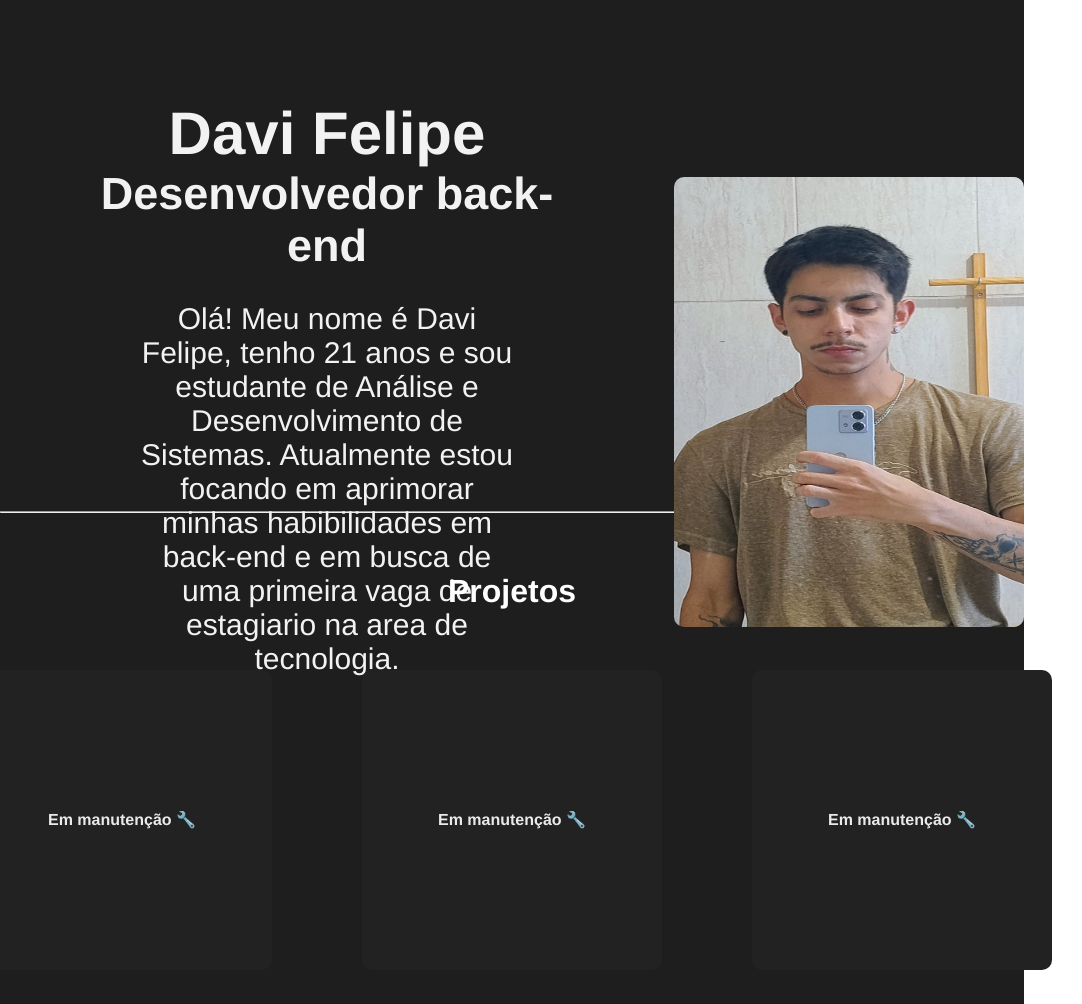
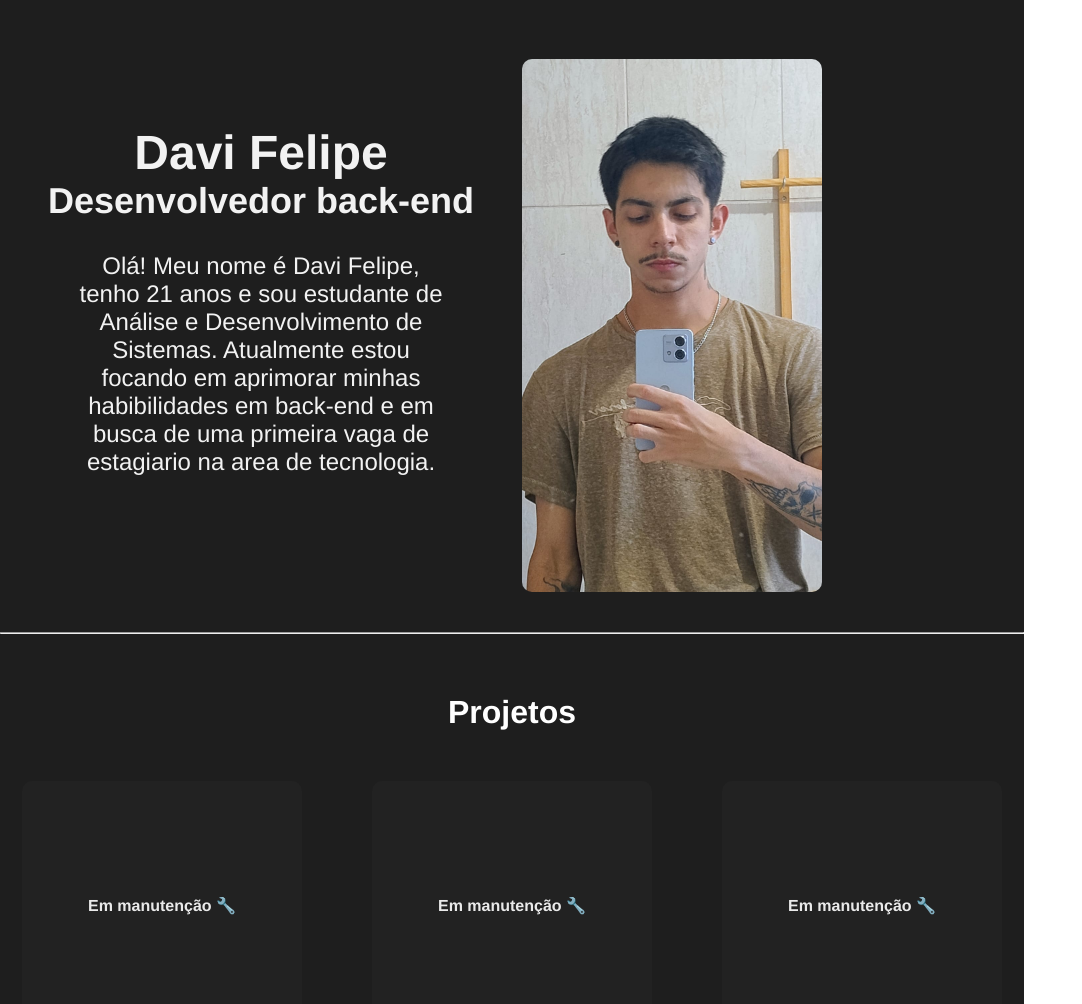
Before and after one commit to Daviiii-web/portfolio, a plain HTML site: page index.html in a window 1024 px wide. Shown: the part 116-1120 px from the top of the page, 1082 px wide, since content can reach past the window. Drawn offline with Linux system fonts and the light colour scheme.

Commit message:
Atualizando responsividade

```diff
--- a/css/style.css
+++ b/css/style.css
@@ -262,7 +262,7 @@ html {
 }
 
 
-@media (max-width: 900px) {
+@media (max-width: 900px ) {
 
 
   .navegacao-pagina {
@@ -345,3 +345,59 @@ html {
     font-size: 16px;
   }
 }
+
+@media (max-width: 1200px) and (min-width: 901px) {
+  .container {
+    display: grid;
+    grid-template-columns: 1fr 1fr;
+    gap: 20px;
+    align-items: center;
+    justify-content: center;
+    padding: 40px 20px;
+    font-size: 24px;
+    height: auto;
+    text-align: center;
+  }
+
+  .texto {
+    padding: 20px;
+    font-size: 24px;
+  }
+
+  .foto-davi {
+    width: 300px;
+    height: auto;
+    margin-top: 20px;
+  }
+
+  .projetos-quadrados {
+    flex-wrap: wrap;
+    justify-content: center;
+  }
+
+  .projetos-quadrados div {
+    width: 280px;
+    height: 250px;
+    margin: 20px;
+  }
+
+  .btn-contato {
+    font-size: 18px;
+    padding: 14px 24px;
+    width: 100%;
+    max-width: 400px;
+  }
+
+  .form-wrapper {
+    padding: 0 20px;
+  }
+
+  .formulario-contato input,
+  .formulario-contato textarea {
+    font-size: 16px;
+  }
+
+  .formulario-contato button {
+    font-size: 16px;
+  }
+}
```
